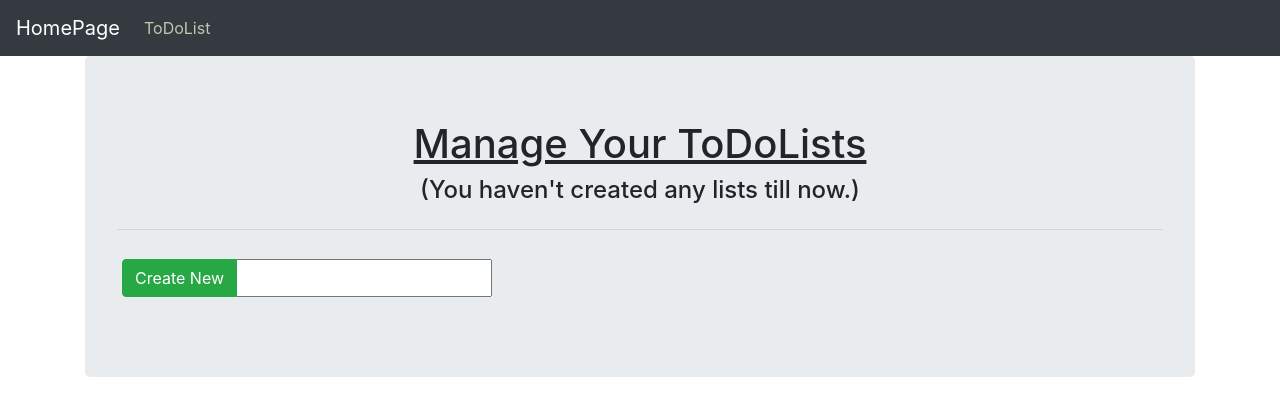
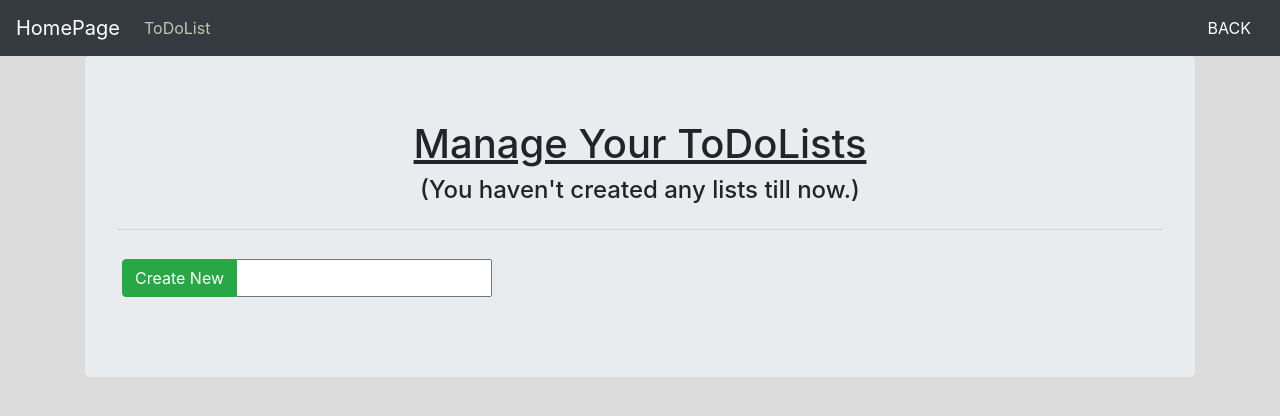
Before and after one commit to Samot428/First_website, a Django app: page /app/ToDoList/ in a window 1280 px wide. Shown: the top 416 px of the page. Run offline with Django 5.2, Linux system fonts and the light colour scheme; some libraries are stand-ins or nearby versions.

Commit message:
Update base.html

```diff
--- a/myapp/templates/base.html
+++ b/myapp/templates/base.html
@@ -18,6 +18,18 @@
       }
       .nav-item-left{
         margin-left: -12px;
+        padding-left: 5px;
+      }
+      .navbar-buttons{
+        display: flex;
+        align-items: start;
+      }
+      .navbar-buttons form,
+      .navbar-buttons button{
+        margin-left: 5px;
+      }
+      body{
+          background-color: rgb(220, 220, 220);
       }
     </style>
 </head>
@@ -29,16 +41,20 @@
         {% block aditional_nav_items %}{% endblock %}
       </ul>
     </div>
-    {% if user.is_authenticated %}
-    <form method="POST" action="{% url 'logout' %}">
-      {% csrf_token %}
-      <button class="btn btn-light" type="submit">Log out</button>
-    </form>
-    {% endif %}
-    <button class="navbar-toggler" type="button" data-toggle="collapse" data-target="#navbarNav" aria-controls="navbarNav"
-            aria-expanded="False" aria-label="Toggle navigation" style="margin-left: -200px;">
-        <span class="navbar-toggler-icon"></span>
-    </button>
+    <div class="navbar-buttons">
+      {% if request.path != '/app/HomePage/' and request.path != '/' %}
+      <form method="POST" action="#">
+        {% csrf_token %}
+        <button class="btn btn-dark" name="BACK" value="BACK">BACK</button>
+      </form>
+      {% endif %}
+      {% if user.is_authenticated %}
+      <form method="POST" action="{% url 'logout' %}">
+        {% csrf_token %}
+        <button class="btn btn-danger" type="submit">Log out</button>
+      </form>
+      {% endif %}
+    </div>
   </nav>
   <div class="container">{% block content %}{% endblock %}</div>
   <script src="https://code.jquery.com/jquery-3.3.1.slim.min.js"></script>
```
